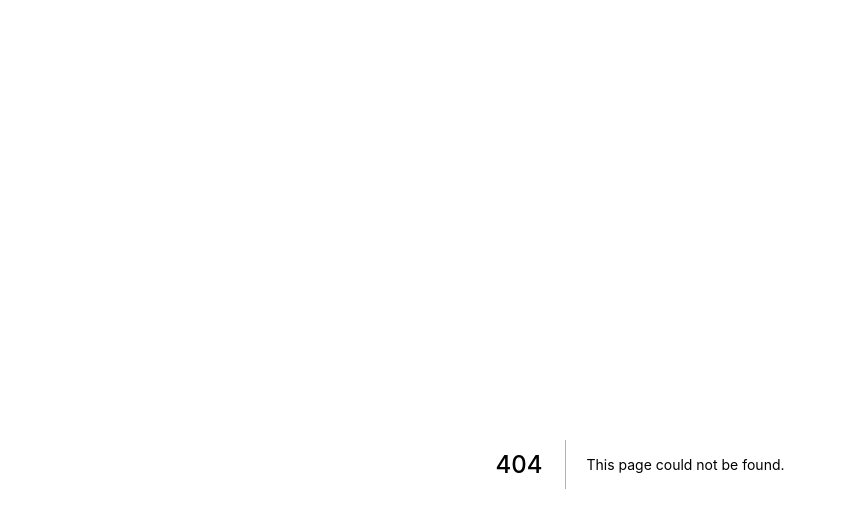
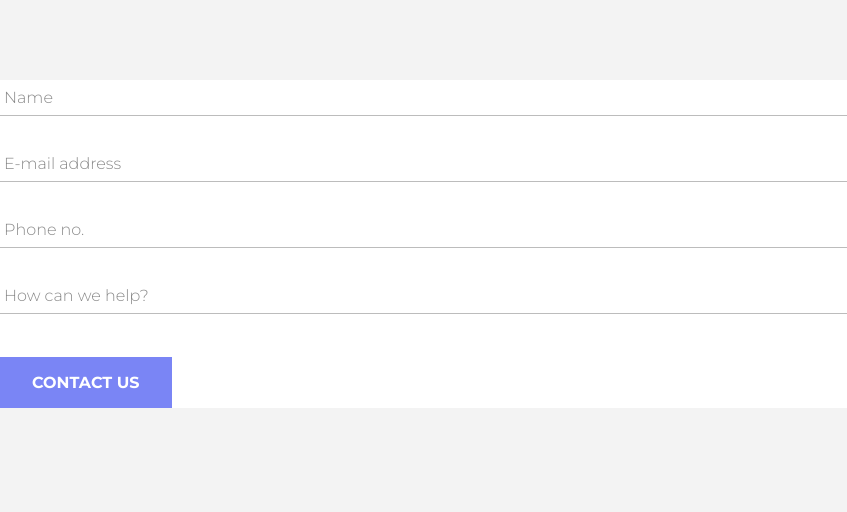
Before and after one commit to safesphere/safesphere.github.io, a Next.js app: page /index/components/contact in a window 1280 px wide. Before the commit this address had no page. Shown: the top 512 px of the page, without its empty margins (0-847 px from the left). Built offline with nearby package versions, Linux system fonts and the light colour scheme.

Commit message:
Implement contact form

```diff
--- a/package.json
+++ b/package.json
@@ -9,6 +9,8 @@
     "export": "next build && next export"
   },
   "dependencies": {
+    "@sendgrid/mail": "^7.1.1",
+    "@types/node-fetch": "^2.5.7",
     "next": "9.4.4",
     "react": "16.13.1",
     "react-dom": "16.13.1",
--- /dev/null
+++ b/pages/api/contact.ts
@@ -0,0 +1,80 @@
+import sendgrid from "@sendgrid/mail";
+import { NextApiRequest, NextApiResponse } from "next";
+
+const EMAIL_TO = "contact@safesphere.com";
+const SENDGRID_API_KEY =
+  "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";
+
+sendgrid.setApiKey(SENDGRID_API_KEY);
+
+export default async (req: NextApiRequest, res: NextApiResponse) => {
+  if (req.method === "POST") {
+    const errors = validate(req.body);
+
+    if (errors.length) {
+      return res.status(400).send({ errors });
+    }
+
+    const data = getMailData(req.body);
+
+    try {
+      await sendgrid.send(data);
+      return res.status(200).send({ success: true });
+    } catch (error) {
+      console.error(error);
+      if (error.response) {
+        console.error(error.response.body);
+      }
+      return res.status(502).send(error);
+    }
+  }
+
+  return res.status(404).json({
+    error: {
+      code: "not_found",
+      messgae:
+        "The requested endpoint was not found or doesn't support this method.",
+    },
+  });
+};
+
+function validate(body: any) {
+  const { name, email, message } = body;
+  const errors = [];
+
+  if (!name.trim().length) {
+    errors.push("name");
+  }
+  if (!email.trim().length || !validateEmail(email)) {
+    errors.push("email");
+  }
+  if (!message.trim().length) {
+    errors.push("message");
+  }
+
+  return errors;
+}
+
+function getMailData(body: any) {
+  const { name, email, message, phone } = body;
+
+  const regex = /<br>/gi;
+
+  let content = name + " sent you an email:";
+  phone && (content += "<br>Phone: " + phone);
+  content += "<br><br> ---<br>" + message + "<br>---";
+
+  return {
+    to: EMAIL_TO,
+    from: { name, email: EMAIL_TO },
+    replyTo: { name, email },
+    subject: `[SafeSphere] Contact from ${name}`,
+    text: content.replace(regex, "\r\n"),
+    html: content,
+  };
+}
+
+function validateEmail(email: string) {
+  const re = /^(([^<>()\[\]\\.,;:\s@"]+(\.[^<>()\[\]\\.,;:\s@"]+)*)|(".+"))@((\[[0-9]{1,3}\.[0-9]{1,3}\.[0-9]{1,3}\.[0-9]{1,3}\])|(([a-zA-Z\-0-9]+\.)+[a-zA-Z]{2,}))$/;
+  return re.test(String(email).toLowerCase());
+}
--- a/pages/global.scss
+++ b/pages/global.scss
@@ -20,6 +20,7 @@ textarea {
 
 body {
   padding-top: 5vw;
+  margin: 0;
 }
 
 :root {
--- /dev/null
+++ b/pages/index/components/contact.module.scss
@@ -0,0 +1,37 @@
+@import "pages/mixins";
+
+.contactForm {
+  position: relative;
+  background-color: white;
+
+  input {
+    border: 0;
+    border-bottom: 1px #bcbcbc solid;
+    padding: 0.5em 0.25em;
+    margin-top: 1em;
+    display: block;
+    width: 100%;
+    position: relative;
+
+    &::placeholder {
+      color: #8a8a8a;
+    }
+  }
+
+  button {
+    text-transform: uppercase;
+    width: 100%;
+
+    @include breakpoint(md) {
+      width: auto;
+    }
+  }
+}
+
+.error {
+  display: block;
+  height: 1em;
+  color: firebrick;
+  padding: 0 0.25em;
+  font-size: 14px;
+}
--- /dev/null
+++ b/pages/index/components/contact.tsx
@@ -0,0 +1,103 @@
+import React, { useState } from "react";
+import styles from "./contact.module.scss";
+
+function Contact() {
+  const [name, setName] = useState("");
+  const [email, setEmail] = useState("");
+  const [phone, setPhone] = useState("");
+  const [message, setMessage] = useState("");
+
+  const [errors, setErrors] = useState<string[]>([]);
+  const [success, setSuccess] = useState(false);
+  const [loading, setLoading] = useState(false);
+
+  return (
+    <form
+      method="POST"
+      action="/api/contact"
+      onSubmit={sendEmail}
+      className={styles.contactForm}
+    >
+      <input
+        type="text"
+        placeholder="Name"
+        value={name}
+        onChange={(e) => setName(e.target.value)}
+      />
+      <span className={styles.error}>
+        {errors.find((e) => e === "name") ? "Your name is required" : ""}
+      </span>
+
+      <input
+        type="email"
+        placeholder="E-mail address"
+        value={email}
+        onChange={(e) => setEmail(e.target.value)}
+      />
+      <span className={styles.error}>
+        {errors.find((e) => e === "email") ? "E-mail address is invalid" : ""}
+      </span>
+
+      <input
+        type="tel"
+        placeholder="Phone no."
+        value={phone}
+        onChange={(e) => setPhone(e.target.value)}
+      />
+      <span className={styles.error}></span>
+
+      <input
+        type="text"
+        placeholder="How can we help?"
+        value={message}
+        onChange={(e) => setMessage(e.target.value)}
+      />
+      <span className={styles.error}>
+        {errors.find((e) => e === "message")
+          ? "Please fill in your message"
+          : ""}
+      </span>
+
+      <br />
+
+      {success ? (
+        <strong className={styles.success}>
+          <span className="accent">Your message was sent.</span> <br />
+          Thank you for getting in touch.
+        </strong>
+      ) : (
+        <button type="submit" className="button" disabled={loading}>
+          Contact Us
+        </button>
+      )}
+    </form>
+  );
+
+  async function sendEmail(e: React.FormEvent) {
+    e.preventDefault();
+
+    setLoading(true);
+    setErrors([]);
+    const response = await fetch("/api/contact", {
+      method: "POST",
+      headers: { "Content-Type": "application/json" },
+      body: JSON.stringify({ name, email, phone, message }),
+    });
+    const data = await response.json();
+
+    if (data.success === true) {
+      setSuccess(true);
+      setName("");
+      setEmail("");
+      setPhone("");
+      setMessage("");
+    } else if (data.errors) {
+      setErrors(data.errors);
+    } else {
+      alert("Email couldn't be sent");
+    }
+    setLoading(false);
+  }
+}
+
+export default Contact;
--- a/pages/index/index.module.scss
+++ b/pages/index/index.module.scss
@@ -233,3 +233,18 @@
     }
   }
 }
+
+.contact {
+  background-color: white;
+  background-image: url("/assets/contact_bg.svg");
+  background-repeat: no-repeat;
+  margin-top: 100px;
+  background-position: -20vw -15vw;
+  background-size: 100vw;
+
+  @include breakpoint(md) {
+    margin-top: 200px;
+    background-size: 60vw;
+    background-position: -150px -150px;
+  }
+}
```
Also changed, not shown: pages/index/index.tsx (+5 -10 lines), public/assets/contact_bg.svg (added), 1 other file (tests, documents, lock files or other folders).
